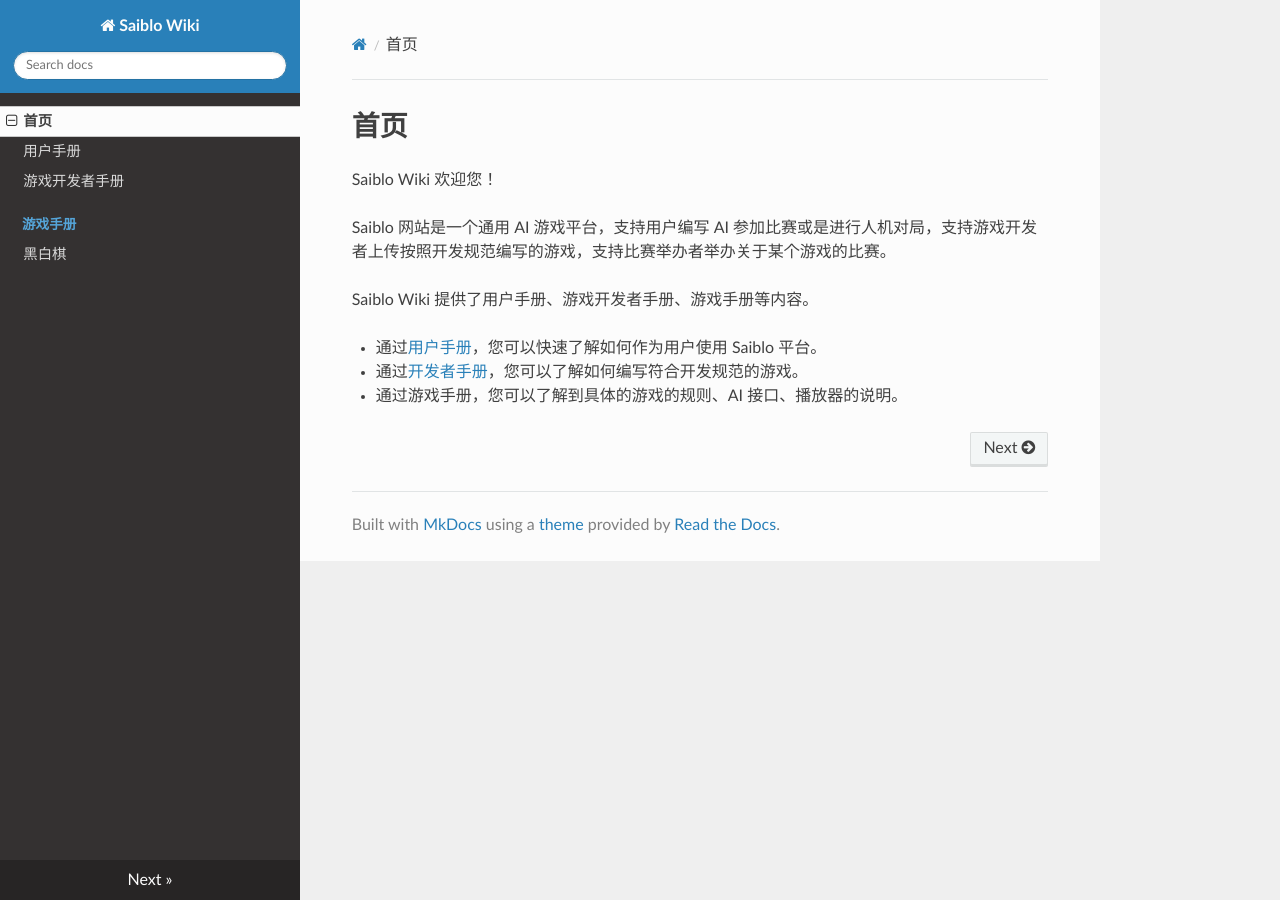
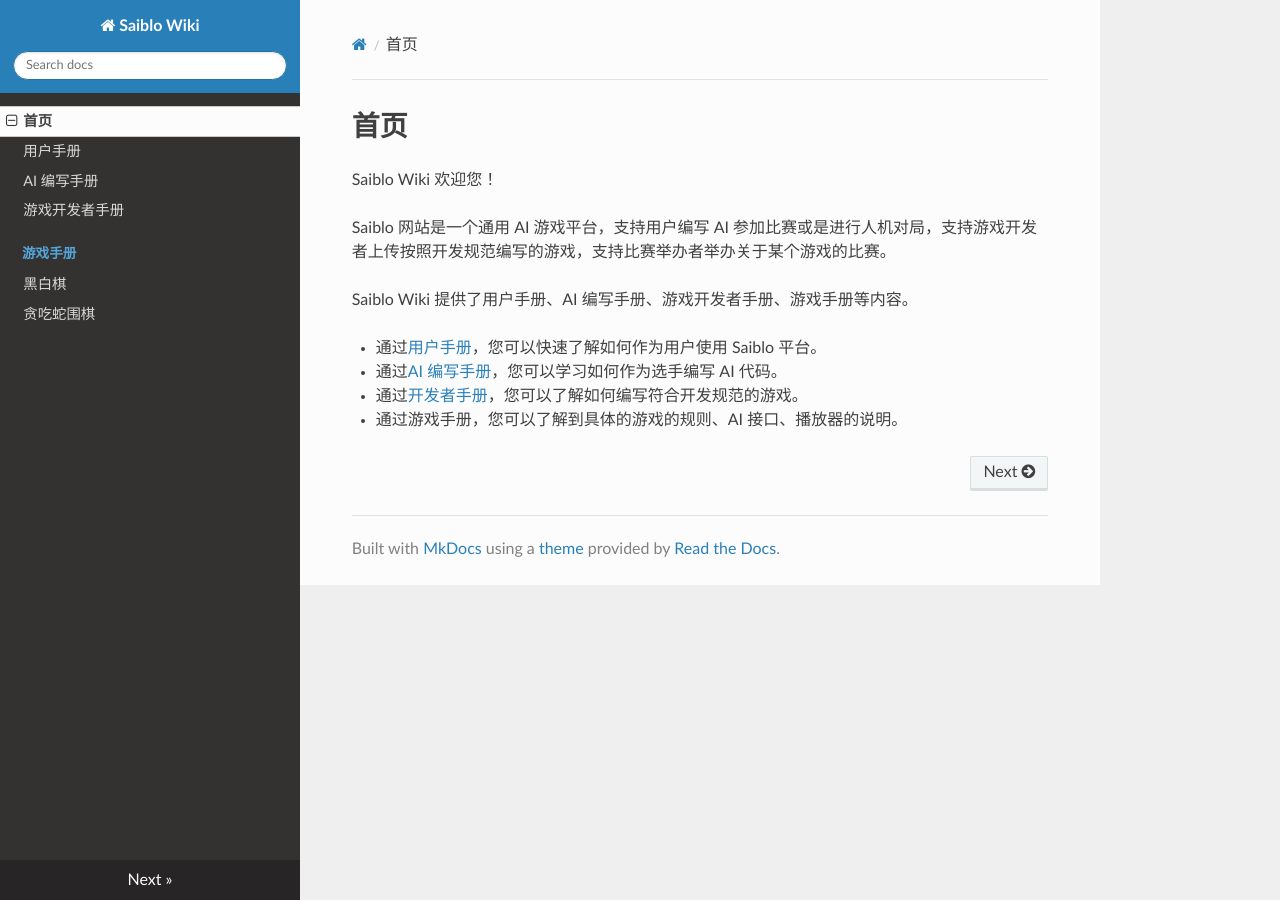
Before and after one commit to saiblo/saiblo-docs, an MkDocs documentation site: the page built from docs/index.md, in a window 1280 px wide. Built offline with MkDocs 1.6.1, drawn with Linux system fonts in a browser that asks for light colours; nearby versions of some CDN libraries.

Commit message:
feat: reorganize project files

```diff
--- a/docs/index.md
+++ b/docs/index.md
@@ -4,9 +4,11 @@
 
 Saiblo 网站是一个通用 AI 游戏平台，支持用户编写 AI 参加比赛或是进行人机对局，支持游戏开发者上传按照开发规范编写的游戏，支持比赛举办者举办关于某个游戏的比赛。
 
-Saiblo Wiki 提供了用户手册、游戏开发者手册、游戏手册等内容。
+Saiblo Wiki 提供了用户手册、AI 编写手册、游戏开发者手册、游戏手册等内容。
 
-- 通过[用户手册](user.md)，您可以快速了解如何作为用户使用 Saiblo 平台。
+- 通过[用户手册](user/user.md)，您可以快速了解如何作为用户使用 Saiblo 平台。
+
+- 通过[AI 编写手册](ai/ai.md)，您可以学习如何作为选手编写 AI 代码。
 
 - 通过[开发者手册](developer/developer.md)，您可以了解如何编写符合开发规范的游戏。
 
--- a/mkdocs.yml
+++ b/mkdocs.yml
@@ -1,10 +1,12 @@
 site_name: Saiblo Wiki
 nav:
 - 首页: index.md
-- 用户手册: user.md
+- 用户手册: user/user.md
+- AI 编写手册: ai/ai.md
 - 游戏开发者手册: developer/developer.md
 - 游戏手册:
     - 黑白棋: games/reversi.md
+    - 贪吃蛇围棋: games/snake-go.md
 use_directory_urls: false
 
 markdown_extensions:
```
Also changed, not shown: docs/ai/ai.md (added, +1 -0 lines), docs/games/snake-go.md (added, +1 -0 lines), docs/user/user.md (renamed from docs/user.md).
